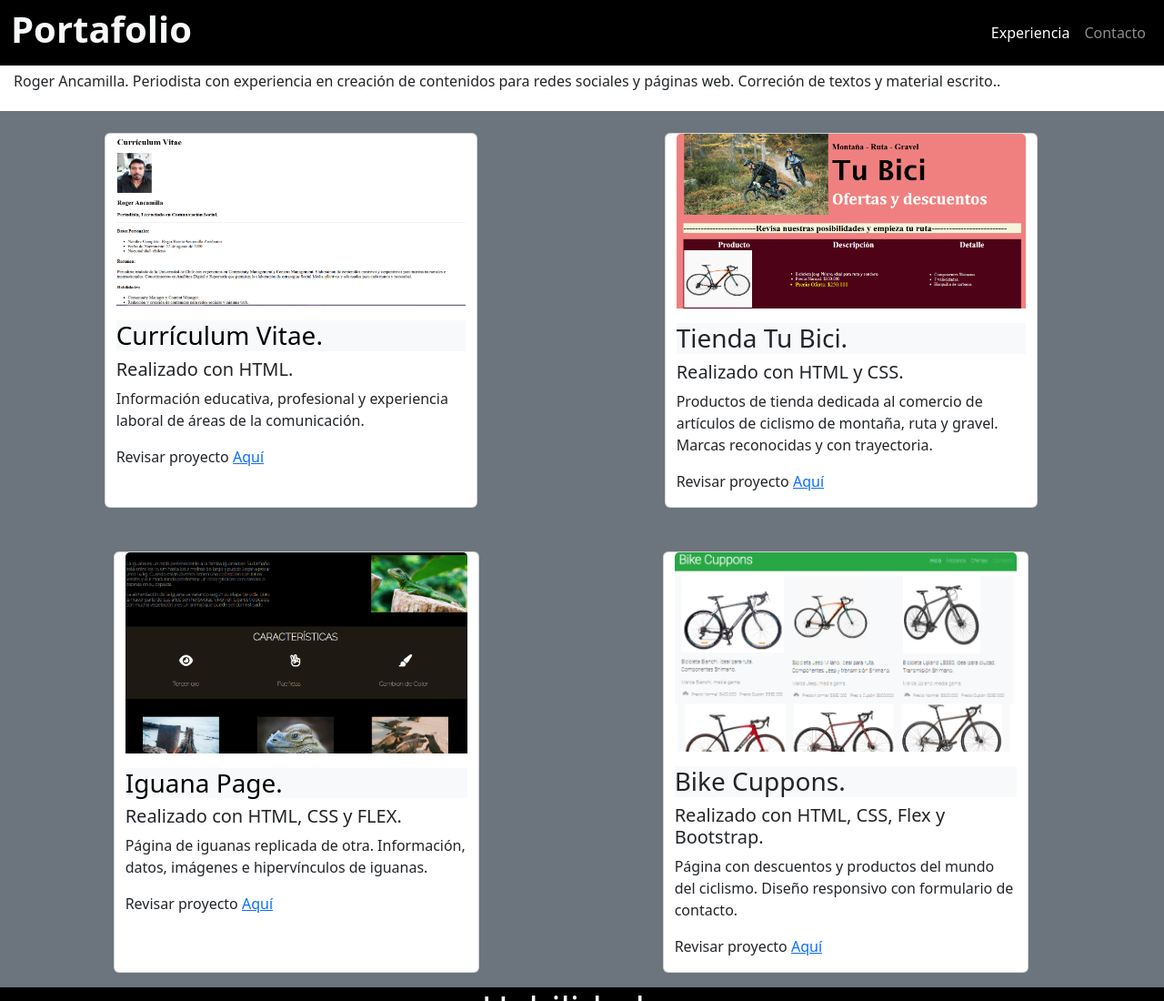
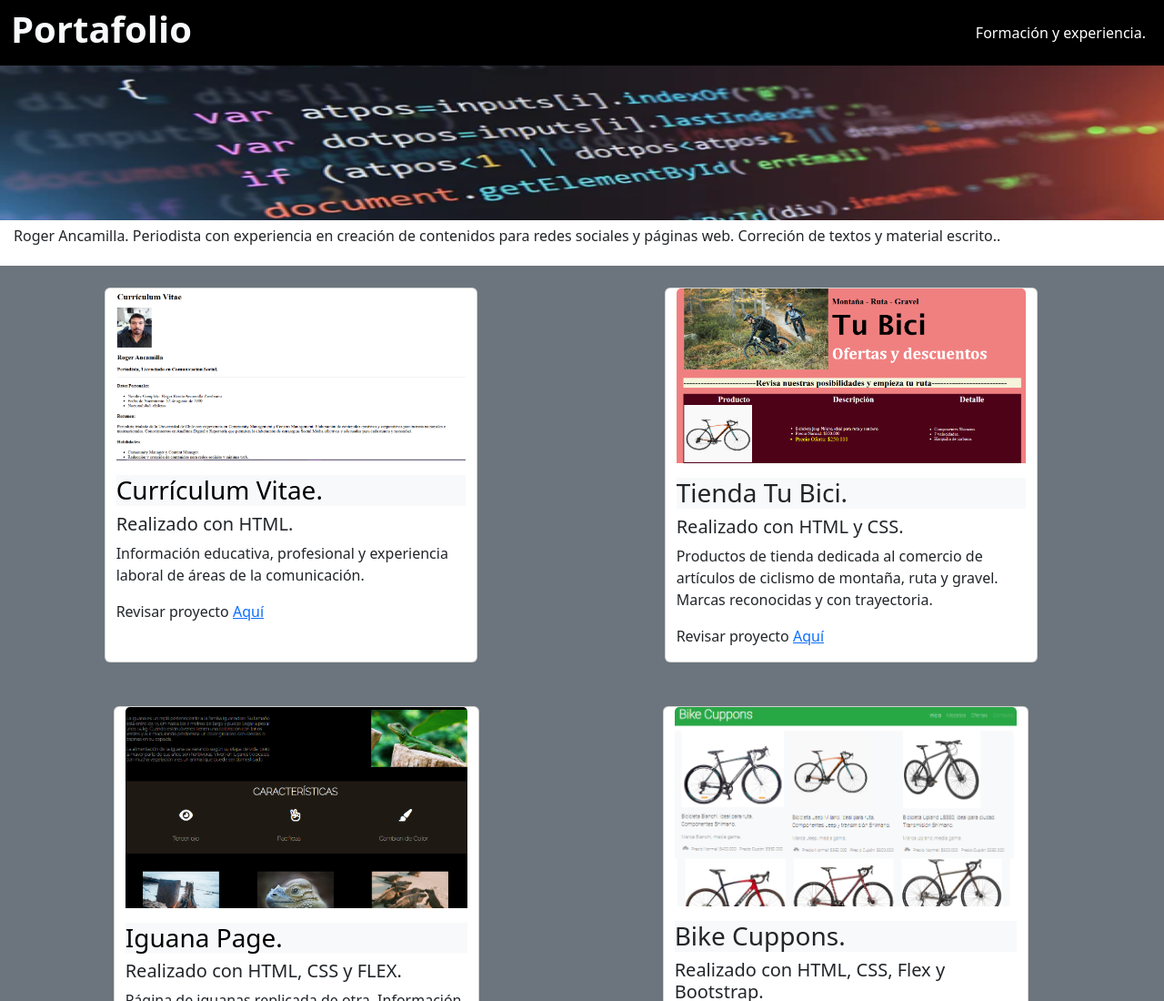
Before and after one commit to Roger2303/roger2303.github.io, a plain HTML site: page index.html in a window 1280 px wide. Shown: the top 1100 px of the page at 91% size. Drawn offline with nearby package versions, Linux system fonts and the light colour scheme.

Commit message:
agregué imagen

```diff
--- a/assets/css/stylesheet.css
+++ b/assets/css/stylesheet.css
@@ -37,3 +37,8 @@
     margin-top: 1000;
     color:black;
 }
+.imagen {
+    width: 100%;
+    height: 170px;
+
+}
--- a/index.html
+++ b/index.html
@@ -20,15 +20,15 @@
               </button>
               <div class="collapse navbar-collapse justify-content-end" id="navbarNavAltMarkup">
                 <div class="navbar-nav">
-                  <a class="nav-link active" aria-current="page" href="#">Experiencia</a>
-                  <a class="nav-link" href="#">Contacto</a>
+                  <a class="nav-link active" aria-current="page" href="#"> Formación y experiencia. </a>
                 </div>
               </div>
             </div>
         </nav>
         </div>
 </header>
-<div class="fondo">
+<div>
+    <img src="assets/imgs/códigos.png" class="imagen">
     <p id="p1">Roger Ancamilla. Periodista con experiencia en creación de contenidos para redes sociales y páginas web. Correción de textos y material escrito..</p>
 </div>
 <main id="main">
```
Also changed, not shown: assets/imgs/códigos.png (added).
